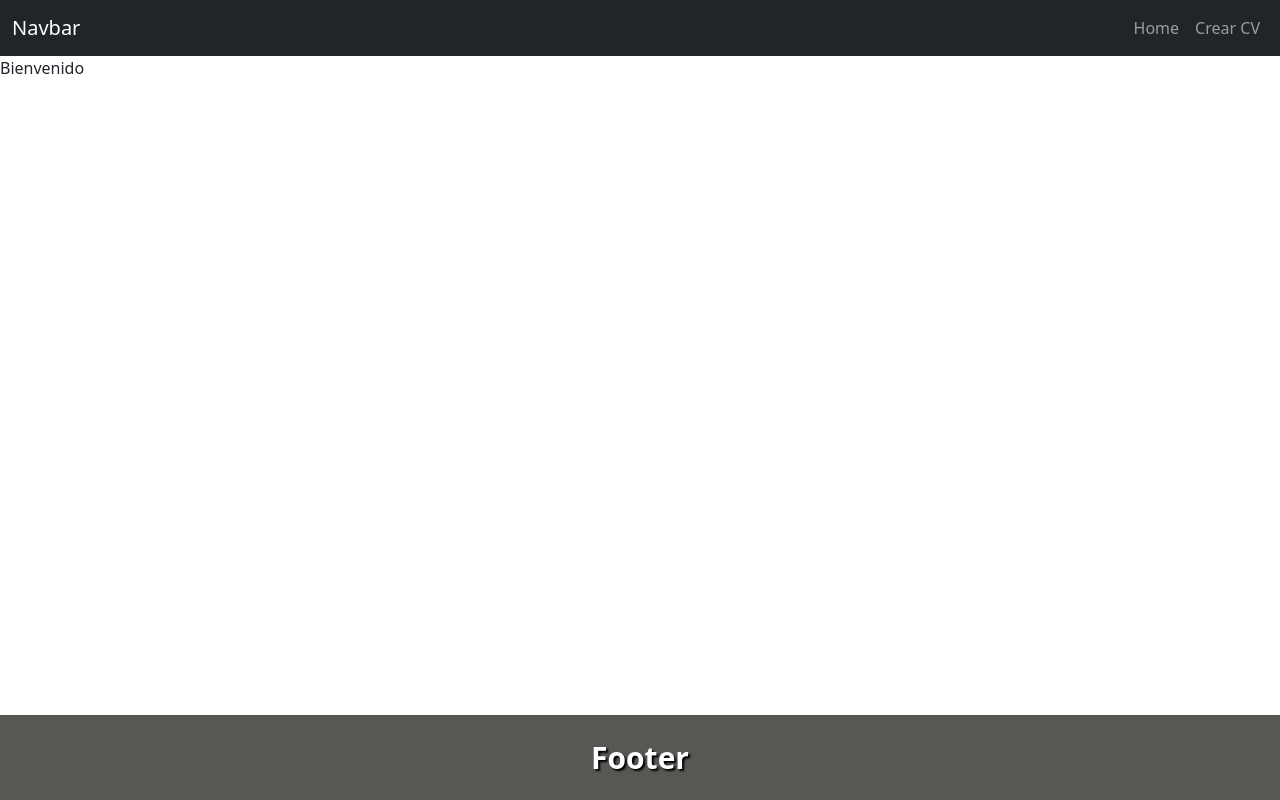
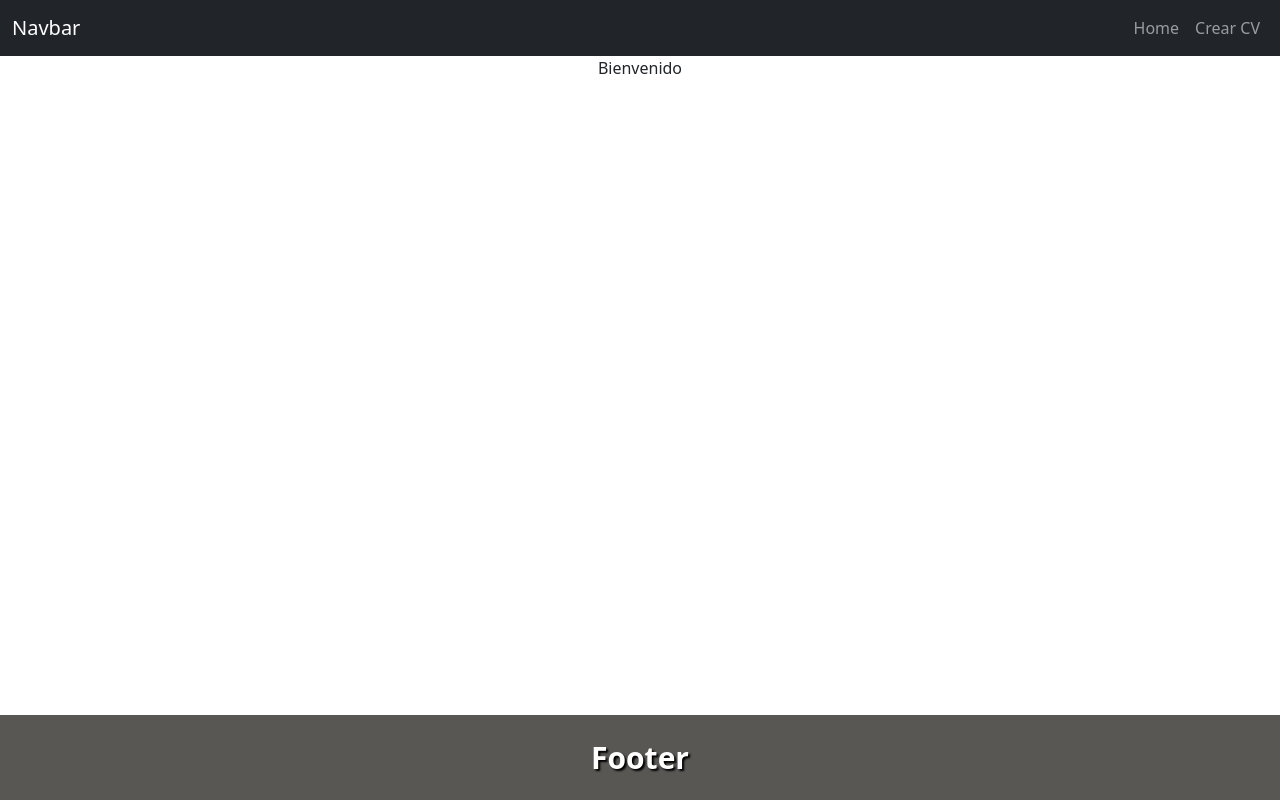
Before and after one commit to arielmendezdev/CV_Ariel, a React (Vite) app: page / in a window 1280 px wide. Built offline with nearby package versions, Linux system fonts and the light colour scheme.

Commit message:
Cambio en la pagina HOME

```diff
--- a/src/pages/Home.jsx
+++ b/src/pages/Home.jsx
@@ -1,3 +1,3 @@
 export default function Home() {
-  return <div>Bienvenido</div>;
+  return <div className="text-6xl text-center mt-64 font-bold">Bienvenido</div>;
 }
```
